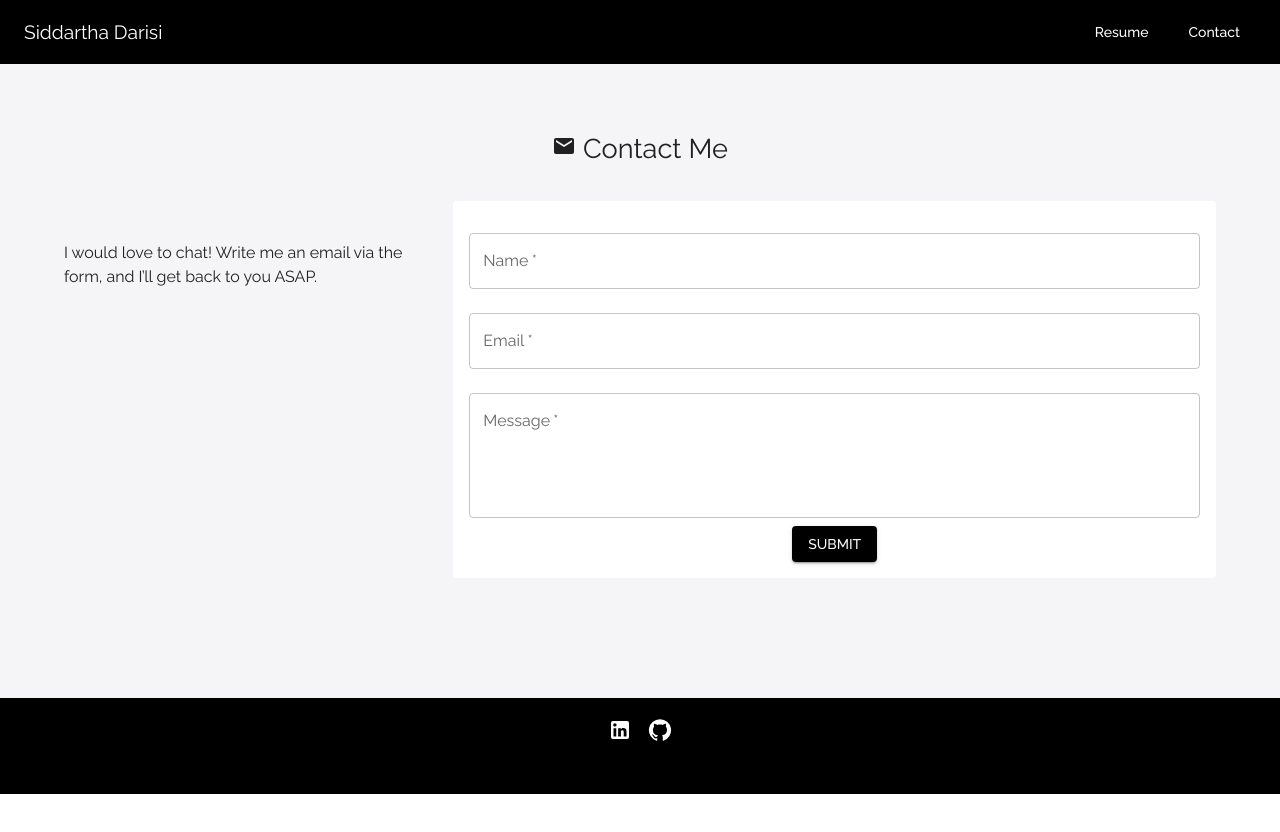
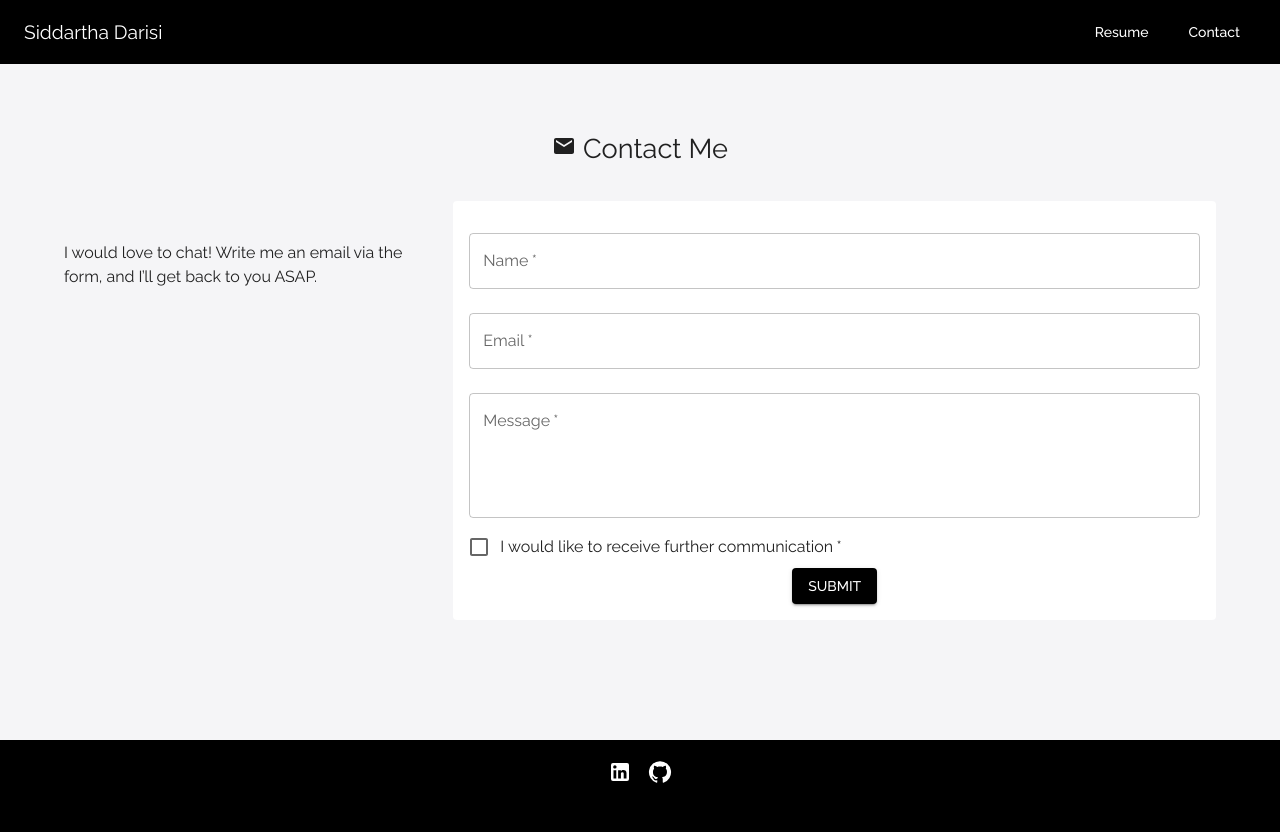
Before and after one commit to SiddarthaDarisi/Siddartha-webstie, a React (Create React App) app: page /contact in a window 1280 px wide. Shown: the top 832 px of the page. Before the commit the page ends 800 px from the top, so only its background shows below. Built offline with nearby package versions, Linux system fonts and the light colour scheme; a web font is replaced by a local one.

Commit message:
Update Contact.js

```diff
--- a/src/Contact.js
+++ b/src/Contact.js
@@ -1,5 +1,16 @@
 import React, { useState } from 'react';
-import { Typography, TextField, Button, Box, Container, Snackbar, Grid, Paper } from '@mui/material';
+import {
+  Typography,
+  TextField,
+  Button,
+  Box,
+  Container,
+  Snackbar,
+  Grid,
+  Paper,
+  Checkbox,
+  FormControlLabel
+} from '@mui/material';
 import { Alert } from '@mui/material';
 import BottomBar from './bottomBar';
 import TopBar from './topBar';
@@ -12,18 +23,26 @@ const Contact = () => {
   const [successMessage, setSuccessMessage] = useState('');
   const [errorMessage, setErrorMessage] = useState('');
   const [snackbarOpen, setSnackbarOpen] = useState(false);
+  const [optIn, setOptIn] = useState(false); // New state for opt-in checkbox
 
   const handleSubmit = async (e) => {
     e.preventDefault();
+
+    if (!optIn) {
+      setErrorMessage('Please check the opt-in checkbox to submit the form');
+      setSnackbarOpen(true);
+      return;
+    }
 
     const formData = {
       name,
       email,
       message,
+      optIn // Include opt-in value in the form data
     };
 
     try {
-            const response = await fetch(' https://hsa7a8ty5m.execute-api.us-east-1.amazonaws.com/prod/{proxy+}', {
+      const response = await fetch('https://hsa7a8ty5m.execute-api.us-east-1.amazonaws.com/prod/{proxy+}', {
         method: 'POST',
         headers: {
           'Content-Type': 'application/json',
@@ -49,6 +68,7 @@ const Contact = () => {
     setName('');
     setEmail('');
     setMessage('');
+    setOptIn(false); // Reset opt-in value
   };
 
   const handleSnackbarClose = () => {
@@ -59,7 +79,7 @@ const Contact = () => {
   return (
     <Box>
       <TopBar />
-            <Container sx={{ mb: { xs: 15, sm: 15 }, mt: { xs: 10, sm: 8 } }}  >
+      <Container sx={{ mb: { xs: 15, sm: 15 }, mt: { xs: 10, sm: 8 } }}>
         <Typography variant="h4" component="h1" align="center" sx={{ mt: 3 }}>
           <MailIcon /> Contact Me
         </Typography>
@@ -104,6 +124,17 @@ const Contact = () => {
                   fullWidth
                   margin="normal"
                 />
+                <FormControlLabel
+                  control={
+                    <Checkbox
+                      checked={optIn}
+                      onChange={(e) => setOptIn(e.target.checked)}
+                      color="primary"
+                      required // Added 'required' attribute to the Checkbox
+                    />
+                  }
+                  label="I would like to receive further communication"
+                />
                 <Button
                   type="submit"
                   variant="contained"
@@ -126,7 +157,7 @@ const Contact = () => {
             </Alert>
           )}
         </Snackbar>
-            </Container >
+      </Container>
       <BottomBar />
     </Box>
   );
```
Lines whose indentation alone changed are shown as unchanged.
